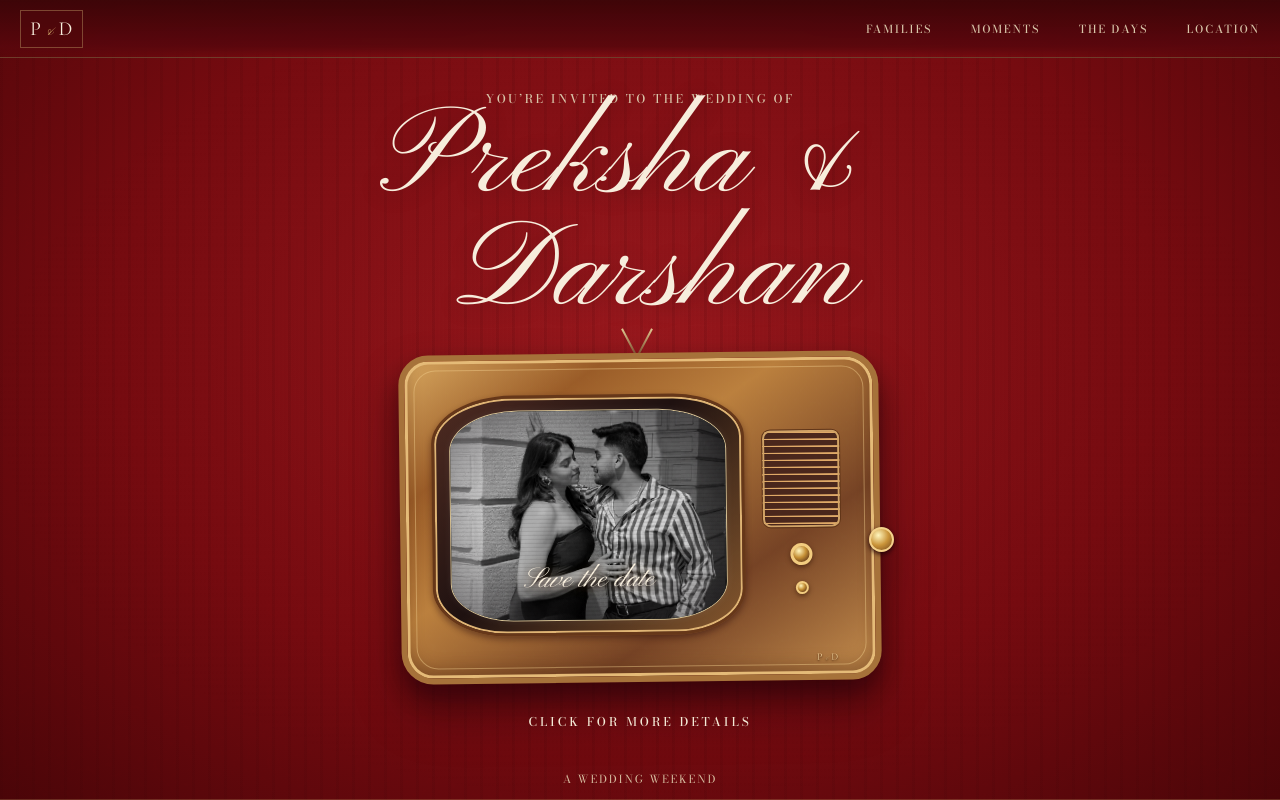
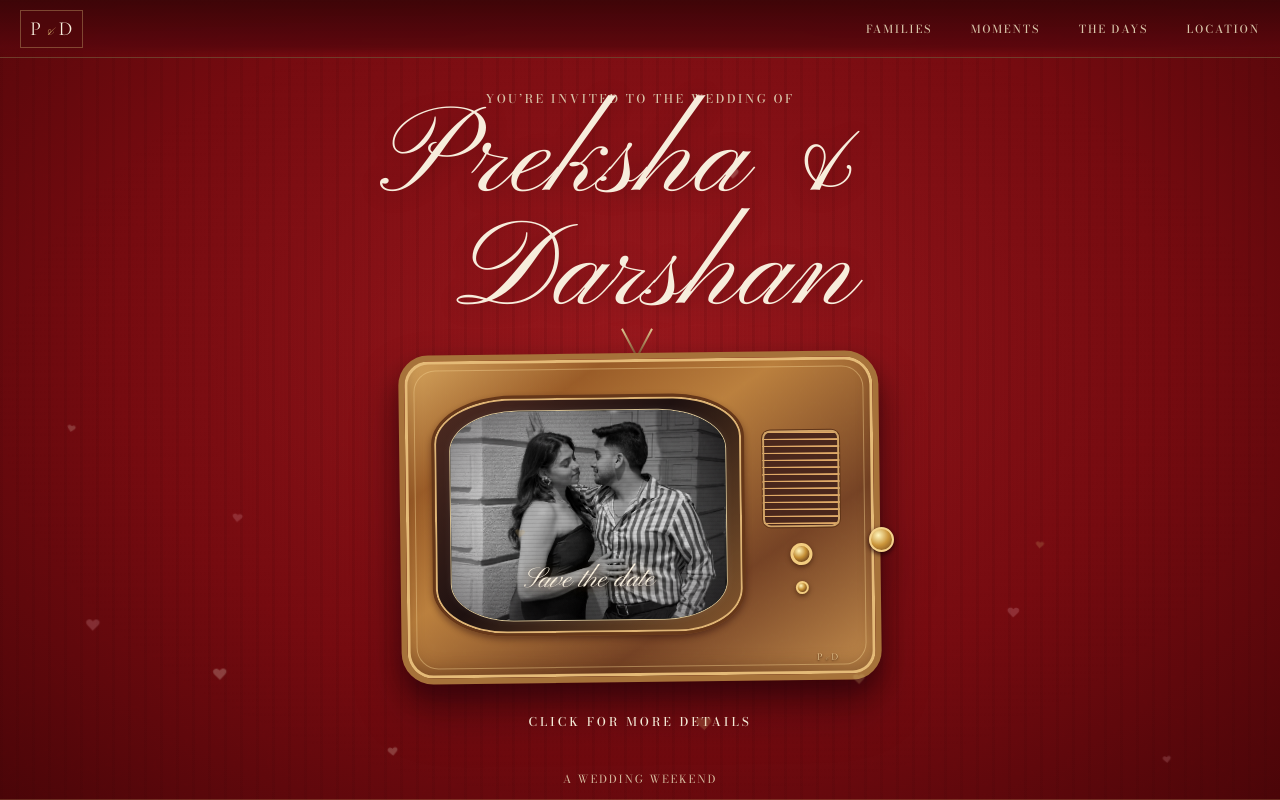
Before and after one commit to akshaythe-coder/Preskandarshan, a Next.js app: page / in a window 1280 px wide. Shown: the top 800 px of the page. Built offline with nearby package versions, Linux system fonts and the light colour scheme.

Commit message:
Add continuous falling hearts across wedding slides

```diff
--- a/app/Invitation.tsx
+++ b/app/Invitation.tsx
@@ -1,6 +1,7 @@
 "use client";
 
 import Image from "next/image";
+import FallingHearts from "@/components/FallingHearts";
 import FamilyBlessings from "@/components/FamilyBlessings";
 import EventsTimeline from "@/components/EventsTimeline";
 import { AnimatePresence, MotionConfig, motion, useDragControls } from "framer-motion";
@@ -380,6 +381,7 @@ export default function Invitation() {
   return (
     <MotionConfig reducedMotion="user">
     <div className="invitation">
+      <FallingHearts />
       <audio ref={audioRef} src={content.music} preload="none" loop />
       <header className="site-header">
         <a className="monogram" href="#tv" aria-label={t("Preksha and Darshan, return to the beginning")}><InitialsMark /></a>
--- /dev/null
+++ b/components/FallingHearts.css
@@ -0,0 +1 @@
+.falling-hearts{position:fixed;inset:0;z-index:22;overflow:hidden;pointer-events:none;user-select:none;contain:strict}.falling-hearts>span{position:absolute;top:-30px;left:var(--heart-left);width:var(--heart-size);height:var(--heart-size);color:var(--heart-color);opacity:0;animation:fallingHeartDrift var(--heart-duration) var(--heart-delay) linear infinite;will-change:transform,opacity}.falling-hearts svg{display:block;width:100%;height:100%}.falling-hearts.is-paused>span{animation-play-state:paused}@keyframes fallingHeartDrift{0%{opacity:0;transform:translate3d(0,-20px,0) rotate(-14deg)}8%{opacity:.25}50%{opacity:.2;transform:translate3d(var(--heart-drift),50dvh,0) rotate(14deg)}90%{opacity:.25}100%{opacity:0;transform:translate3d(0,calc(100dvh + 60px),0) rotate(-10deg)}}@media(max-width:760px){.falling-hearts>span{width:calc(var(--heart-size)*.85);height:calc(var(--heart-size)*.85)}}@media(prefers-reduced-motion:reduce){.falling-hearts{display:none}.falling-hearts>span{animation:none}}
--- /dev/null
+++ b/components/FallingHearts.tsx
@@ -0,0 +1,25 @@
+"use client";
+import { useEffect, useState, type CSSProperties } from "react";
+import { useReducedMotion } from "framer-motion";
+import "./FallingHearts.css";
+
+export default function FallingHearts() {
+  const reduced = useReducedMotion();
+  const [paused, setPaused] = useState(false);
+  useEffect(() => {
+    const update = () => setPaused(document.hidden);
+    update(); document.addEventListener("visibilitychange", update);
+    return () => document.removeEventListener("visibilitychange", update);
+  }, []);
+  if (reduced) return null;
+  return <div className={`falling-hearts ${paused ? "is-paused" : ""}`} aria-hidden="true">
+    {Array.from({ length: 14 }, (_, index) => <span key={index} style={{
+      "--heart-left": `${(index * 37 + 4) % 98}%`,
+      "--heart-duration": `${12 + index % 6 * 2}s`,
+      "--heart-delay": `${-index * 2.7}s`,
+      "--heart-drift": `${index % 2 ? -16 : 18}px`,
+      "--heart-size": `${9 + index % 5 * 2}px`,
+      "--heart-color": ["#f4ead7", "#d5b16f", "#e8a8af"][index % 3],
+    } as CSSProperties}><svg viewBox="0 0 24 24" fill="currentColor"><path d="M12 21 3.3 12.4C-2.6 6.3 5.6-1 12 5.8 18.4-1 26.6 6.3 20.7 12.4Z" /></svg></span>)}
+  </div>;
+}
```
